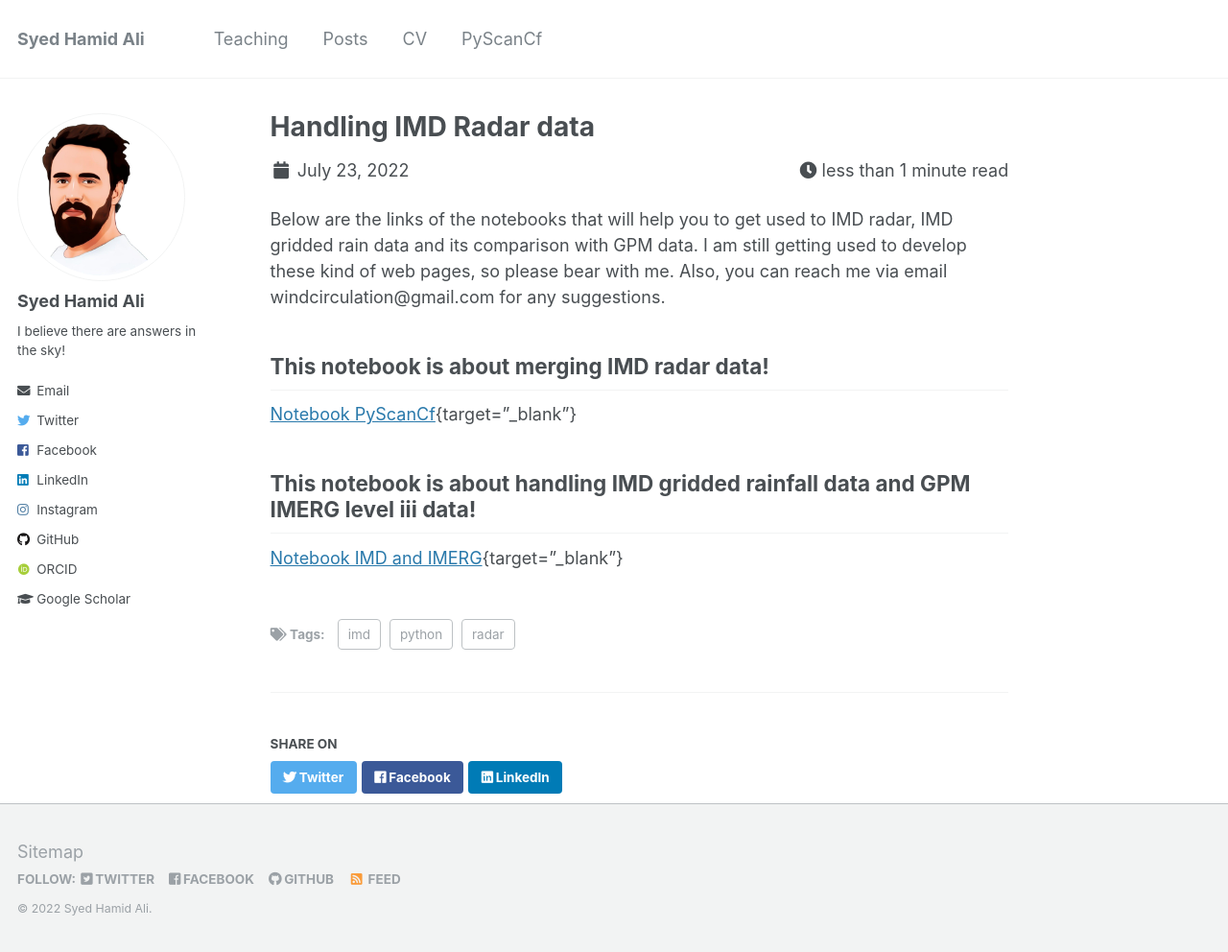
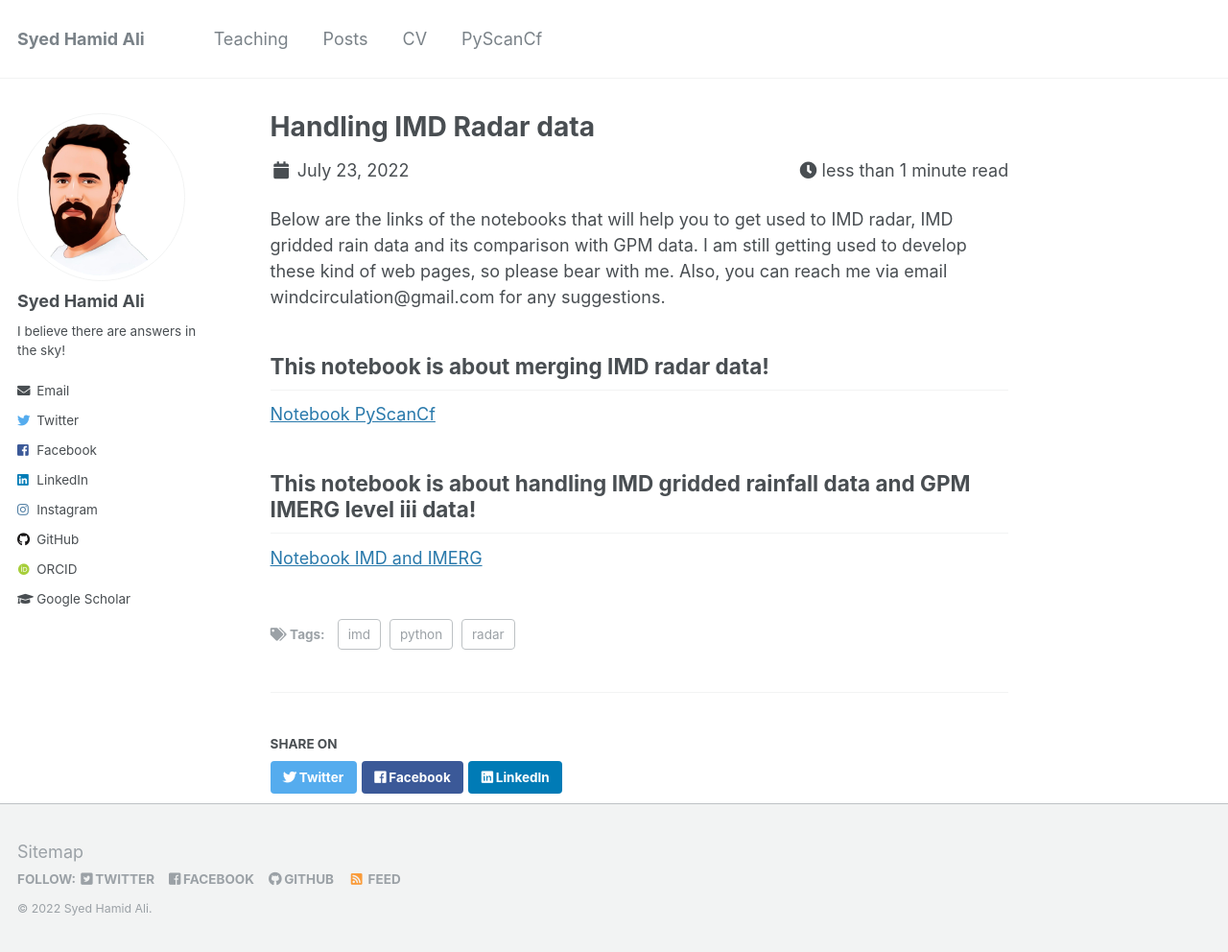
Before and after one commit to syedhamidali/syedhamidali.github.io, a Jekyll site: the page built from _posts/2022-07-23-handling-imd-data.md, in a window 1280 px wide and 992 px high. Shown: the whole window at 96% size. Built offline with Jekyll 4.4.1, drawn with Linux system fonts in a browser that asks for light colours; some web fonts are replaced.

Commit message:
target blank

```diff
--- a/_posts/2022-07-23-handling-imd-data.md
+++ b/_posts/2022-07-23-handling-imd-data.md
@@ -13,9 +13,9 @@ Below are the links of the notebooks that will help you to get used to IMD radar
 This notebook is about merging IMD radar data!
 ------
 
-[Notebook PyScanCf](https://syedha.com/imd/IMD_radar_data_pyscancf.html){target="_blank"}
+[Notebook PyScanCf](https://syedha.com/imd/IMD_radar_data_pyscancf.html){:target="_blank"}
 
 This notebook is about handling IMD gridded rainfall data and GPM IMERG level iii data!
 ------
 
-[Notebook IMD and IMERG](https://syedha.com/imd/GPM_IMD_MATCH-Copy1.html){target="_blank"}
+[Notebook IMD and IMERG](https://syedha.com/imd/GPM_IMD_MATCH-Copy1.html){:target="_blank"}
```
